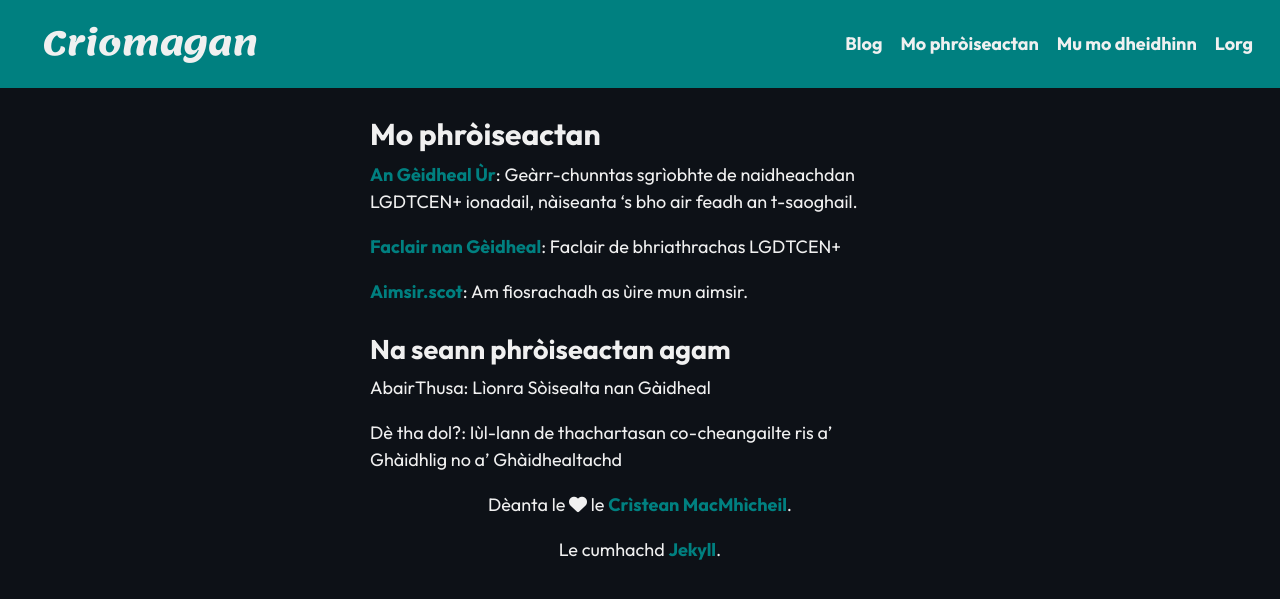
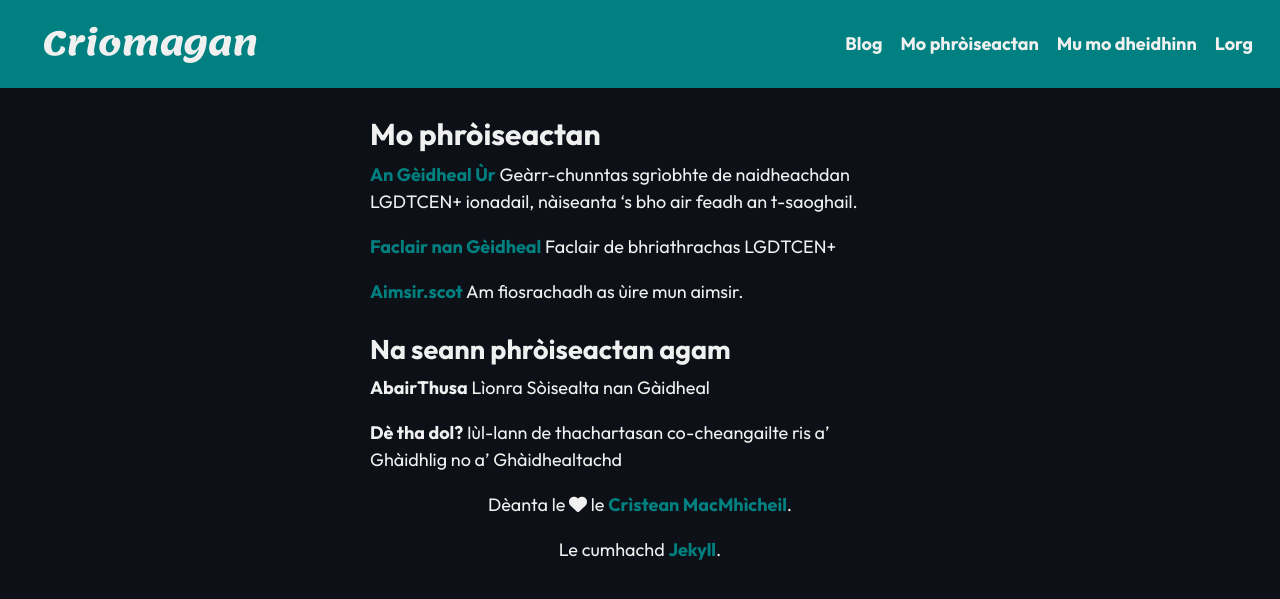
Before and after one commit to angeidheal/angeidheal.github.io, a Jekyll site: the page built from mo-phroiseactan.md, in a window 1280 px wide. Shown: the top 599 px of the page. Built offline with Jekyll 4.4.1, drawn with Linux system fonts in a browser that asks for light colours; nearby versions of some CDN libraries; part of the change alters nothing that is shown.

```diff
--- a/mo-phroiseactan.md
+++ b/mo-phroiseactan.md
@@ -4,14 +4,14 @@ title: Mo phròiseactan
 permalink: /mo-phroiseactan/
 ---
 
-[An Gèidheal Ùr](https://angeidhealur.scot): Geàrr-chunntas sgrìobhte de naidheachdan LGDTCEN+ ionadail, nàiseanta ‘s bho air feadh an t-saoghail.
+**[An Gèidheal Ùr](https://angeidhealur.scot)** Geàrr-chunntas sgrìobhte de naidheachdan LGDTCEN+ ionadail, nàiseanta ‘s bho air feadh an t-saoghail.
 
-[Faclair nan Gèidheal](https://faclair.lgbt): Faclair de bhriathrachas LGDTCEN+
+**[Faclair nan Gèidheal](https://faclair.lgbt)** Faclair de bhriathrachas LGDTCEN+
 
-[Aimsir.scot](https://aimsir.scot): Am fiosrachadh as ùire mun aimsir.
+**[Aimsir.scot](https://aimsir.scot)** Am fiosrachadh as ùire mun aimsir.
 
 ## Na seann phròiseactan agam
 
-AbairThusa: Lìonra Sòisealta nan Gàidheal
+**AbairThusa** Lìonra Sòisealta nan Gàidheal
 
-Dè tha dol?: Iùl-lann de thachartasan co-cheangailte ris a' Ghàidhlig no a' Ghàidhealtachd
+**Dè tha dol?** Iùl-lann de thachartasan co-cheangailte ris a' Ghàidhlig no a' Ghàidhealtachd
```
